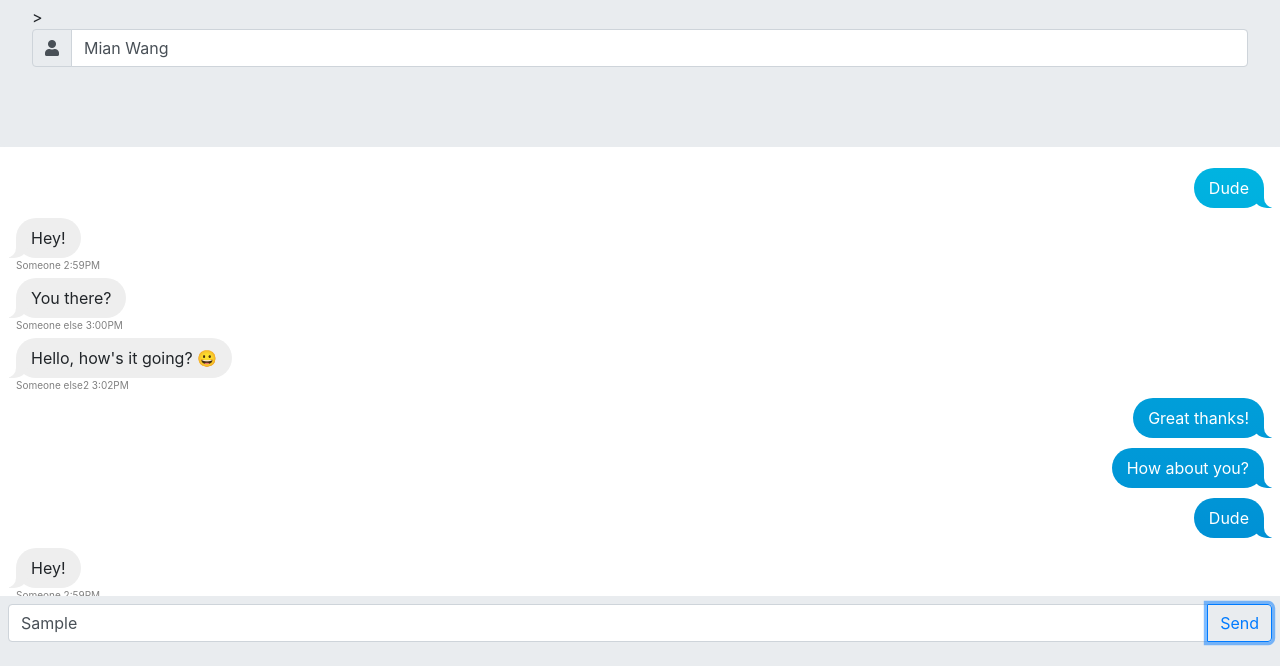
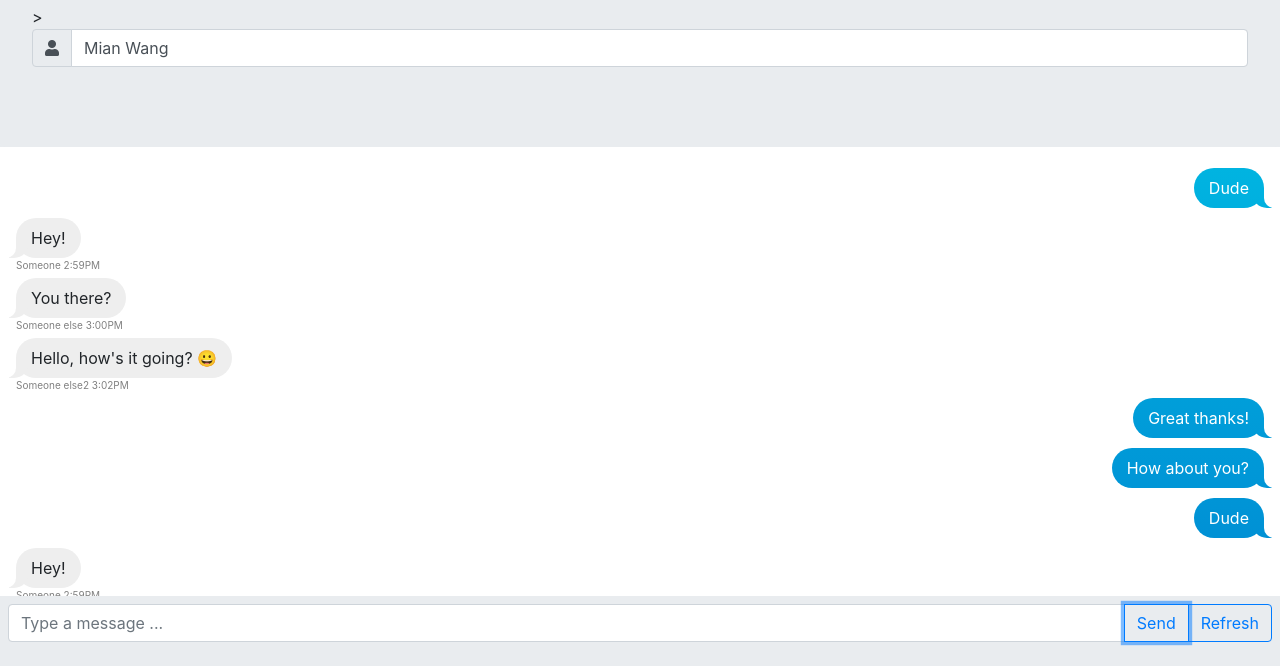
Before and after one commit to wangm7/IT3049C_4_chatting-application-wangm7, a website: page index.html in a window 1280 px wide. Both pictures are taken after typing "Sample" into the empty fields and a click on the button "Send". Shown: the part 134-800 px from the top of the page. Drawn offline with Linux system fonts and the light colour scheme; no server answers.

Commit message:
add refbtn

```diff
--- a/index.html
+++ b/index.html
@@ -173,6 +173,10 @@
                         class="btn btn-outline-primary"
                         id="sendButton"
                         type="button">Send</button>
+                    <button
+                        class="btn btn-outline-primary"
+                        id="refButton"
+                        type="button">Refresh</button>
                 </div>
             </div>
         </footer>
--- a/resources/js/index.js
+++ b/resources/js/index.js
@@ -1,12 +1,10 @@
 const nameInput = document.getElementById("myName");
 const myMessage = document.getElementById("myMessage");
 const sendButton = document.getElementById("sendButton");
-const getButton = document.getElementById("getButton");
+const refButton = document.getElementById("refButton");
 const chatBox = document.getElementById("chat");
 const serverURL = `https://it3049c-chat-application.herokuapp.com/messages`;
 const MILLISECONDS_IN_TEN_SECONDS = 10000;
-
-
 //URL to the Server is https://it3049c-chat-application.herokuapp.com
 //URL to the link to get the messages is https://it3049c-chat-application.herokuapp.com/messages
 
@@ -20,13 +18,17 @@ function updateMessagesInChatBox() {
 function fetchMessages() {
   //fetch messages from server
   return fetch(serverURL)
-    .then(response => response.json())
+    .then(response => response.json()) // (function (reseponse) {return response.json})
+  //.catch(error => alter('Wrong'))
+
 };
 
 function formatMessage(message, myName) {
   const time = new Date(message.timestamp);
+  //loop over the recieved messages to convert them to html elements
   const formattedTime = `${time.getHours()}:${time.getMinutes()}`;
-
+  //he function will mark the messages as (incoming/outgoing) or
+  //(yours/anyone else’s) based on the sender name in the textbox.
   if (myName === message.sender) {
     return `
          <div class="mine messages">
@@ -50,9 +52,6 @@ function formatMessage(message, myName) {
              </div>
          `
   }
-  //loop over the recieved messages to convert them to html elements
-  //he function will mark the messages as (incoming/outgoing) or
-  //(yours/anyone else’s) based on the sender name in the textbox.
 };
 
 function updateChatBox() {
@@ -77,5 +76,49 @@ async function updateMessages() {
   chatBox.innerHTML = formattedMessages;
 };
 
+
+function sendMessages(username, text) {
+  const newMessage = {
+    sender: username,
+    text: text,
+    timestamp: new Date()
+  }
+
+  fetch(serverURL, {
+    method: `POST`,
+    headers: {
+      'Content-Type': 'application/json'
+    },
+    body: JSON.stringify(newMessage)
+  });
+}
+
+/**
+ *
+ function sendMessages (username, text) {
+    const newMessage = {
+        sender: username,
+        text: text,
+        timestamp: new Date()
+    }
+
+    $.post(serverURL, newMessage);
+}
+ */
+sendButton.addEventListener("click", function (sendButtonClickEvent) {
+  sendButtonClickEvent.preventDefault();
+  const sender = nameInput.value;
+  const message = myMessage.value;
+
+  sendMessages(sender, message);
+  myMessage.value = "";
+});
+
+refButton.addEventListener("click", function (refreshButtonClickEvent) {
+  //window.location.reload(true);
+});
+
+
+
 updateMessages();
 setInterval(updateMessages, MILLISECONDS_IN_TEN_SECONDS);
```
